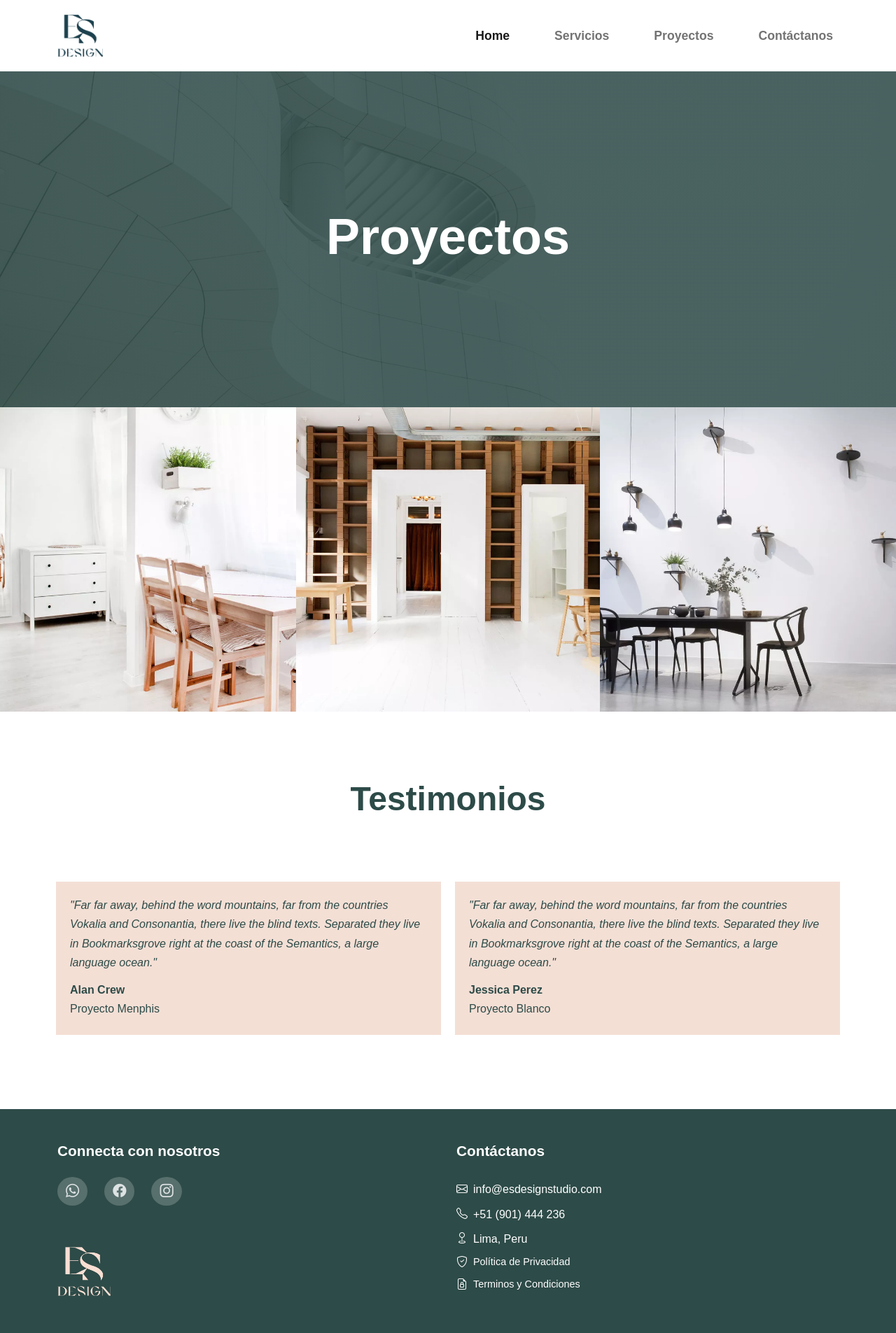
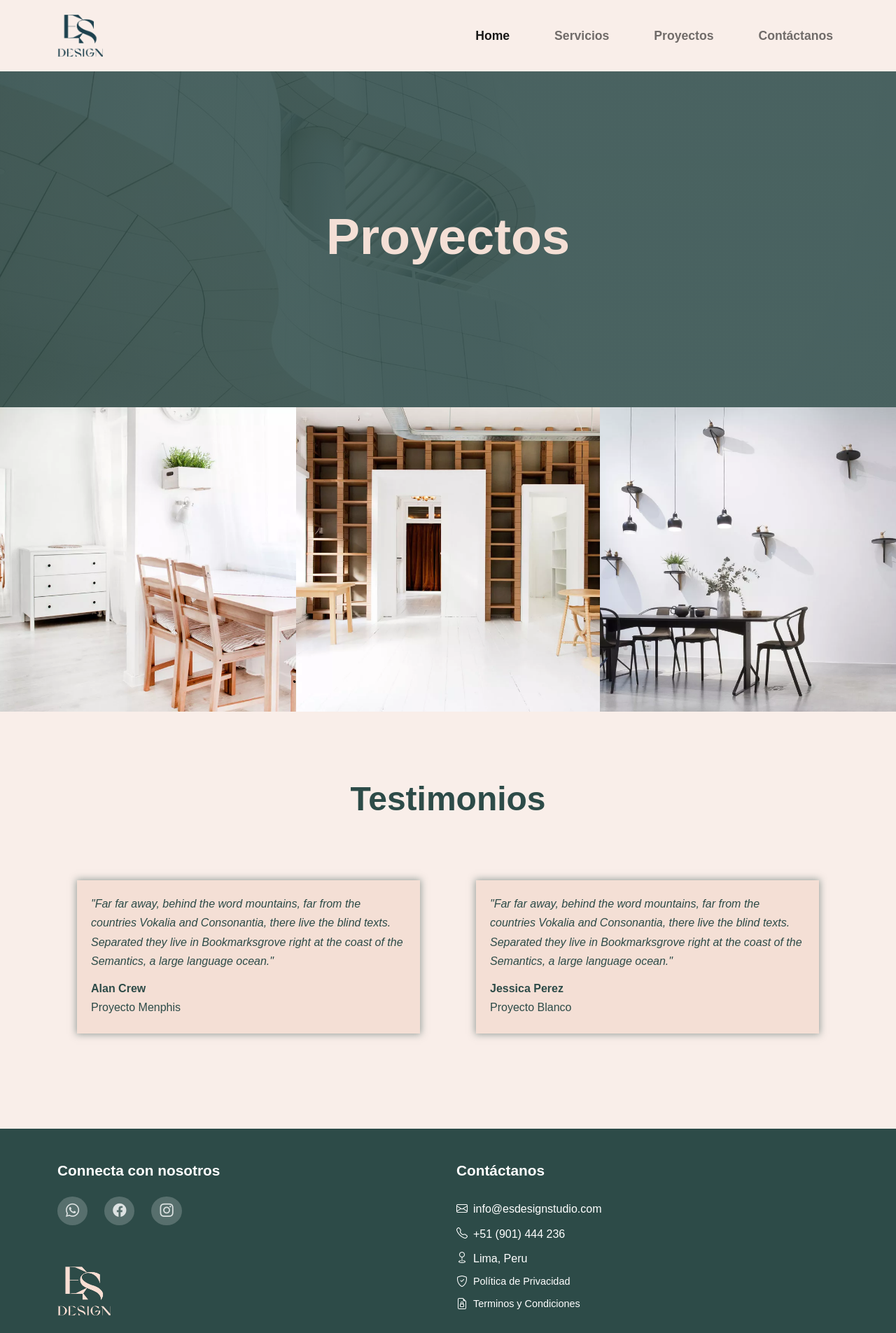
Before and after one commit to mchumpitazp/esdesign, a React (Create React App) app in the folder client/: page /proyectos in a window 1280 px wide. Shown: the top 1905 px of the page at 70% size. Built offline with nearby package versions, Linux system fonts and the light colour scheme; a web font is replaced by a local one.

Commit message:
Set Colors

```diff
--- a/client/src/App.scss
+++ b/client/src/App.scss
@@ -43,7 +43,7 @@ body {
     font-family: 'Abhaya Libre', sans-serif;
     overflow-x: hidden;
 
-    background-color: $color-bg-primary;
+    background-color: rgba($color-primary, 0.5);
     color: $color-bg-secondary;
 }
 
@@ -108,7 +108,6 @@ header {
 
 #headline {
     height: 110%;
-    background-color: rgba($color-primary, 0.4);
     color: $color-bg-secondary;
 
     #headline-text {
@@ -152,7 +151,7 @@ header {
         right: 0;
         width: 60%;
         height: 120%;
-        background-image: linear-gradient(rgba($color-primary, 0.4) ,rgba($color-bg-secondary, 0.3)),
+        background-image: linear-gradient(rgba($color-primary, 0.6), rgba($color-bg-secondary, 0.3)),
                             url('../public/hero2.jpg');
         background-size: cover;
         background-position: center;
@@ -236,7 +235,7 @@ header {
 
 #projects {
     background-color: rgba($color-bg-secondary, 1);
-    color: $color-bg-primary;
+    color: $color-primary;
     padding-bottom: 0;
 
     .section-header { padding-bottom: 6rem; }
@@ -438,12 +437,14 @@ header {
 }
 
 #testimonials {
+    .section-header { padding-bottom: 3rem; }
 
     .col {
-        padding: 10px;
+        padding: 40px;
 
         .testimonial {
             padding: 20px;
+            box-shadow: 0 0 10px 1px rgba($color-bg-secondary, 0.5);
             background-color: $color-primary;
         }
     }
@@ -493,7 +494,7 @@ footer {
                             url('../public/hero2.jpg');
     background-position: center;
     background-size: cover;
-    color: $color-bg-primary;
+    color: $color-primary;
     height: 60vh;
     display: flex;
     justify-content: center;
--- a/client/src/components/TestimonalsComponent.js
+++ b/client/src/components/TestimonalsComponent.js
@@ -8,7 +8,7 @@ function Testimonials () {
                 <h2 className="section-header">Testimonios</h2>
 
                 <Row xs="1" md="2">
-                    <Col data-aos="fade-up" data-aos-delay="0">
+                    <Col data-aos="fade-up" data-aos-delay="200">
                         <div className="testimonial">
                             <p>"Far far away, behind the word mountains, far from the countries Vokalia and Consonantia, there live the blind texts. Separated they live in Bookmarksgrove right at the coast of the Semantics, a large language ocean."</p>
                             <div>
@@ -17,7 +17,7 @@ function Testimonials () {
                             </div>
                         </div>
                     </Col>
-                    <Col data-aos="fade-up" data-aos-delay="100">
+                    <Col data-aos="fade-up" data-aos-delay="300">
                         <div className="testimonial">
                             <p>"Far far away, behind the word mountains, far from the countries Vokalia and Consonantia, there live the blind texts. Separated they live in Bookmarksgrove right at the coast of the Semantics, a large language ocean."</p>
                             <div>
```
